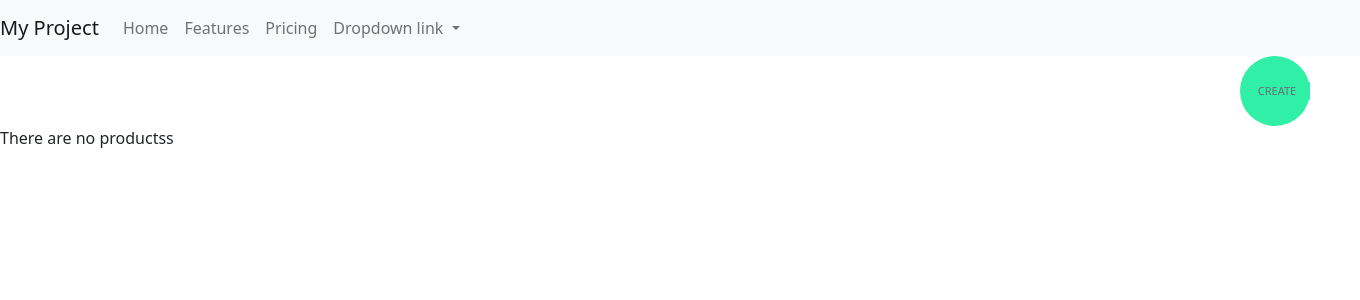
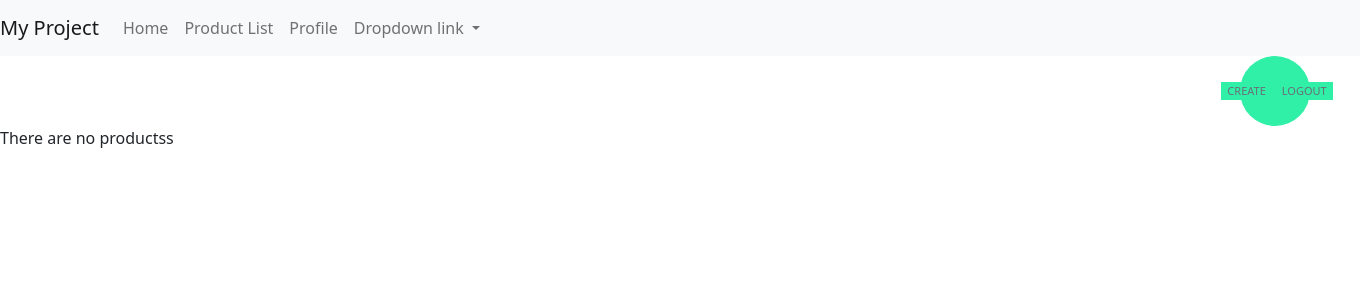
Before and after one commit to Gjenis87/Django-Project, a Django app: page /inventory/product/list in a window 1360 px wide. Shown: the top 300 px of the page. Run offline with Django 4.2, Linux system fonts and the light colour scheme; data that the repository does not hold is empty.

Commit message:
Added Logout function and checked if user is Authentificated method

```diff
--- a/inventory/templates/base.html
+++ b/inventory/templates/base.html
@@ -17,10 +17,10 @@
         <a class="nav-link" href="#">Home</a>
       </li>
       <li class="nav-item">
-        <a class="nav-link" href="#">Features</a>
+        <a class="nav-link" href="#">Product List</a>
       </li>
       <li class="nav-item">
-        <a class="nav-link" href="#">Pricing</a>
+        <a class="nav-link" href="#">Profile</a>
       </li>
       <li class="nav-item dropdown">
         <a class="nav-link dropdown-toggle" href="#" id="navbarDropdownMenuLink" data-toggle="dropdown" aria-haspopup="true" aria-expanded="false">
--- a/inventory/templates/productsLists.html
+++ b/inventory/templates/productsLists.html
@@ -96,6 +96,7 @@
     <div class="add_button">
         <div class="add_button__circle">
             <button type="button" class="create" onclick="createProduct('{% url "create_product"%}')">Create</button> <br>
+            <button type="button" class="logout" onclick="logout('{% url "logout" %}')">Logout</button>
         </div>
     </div>
     {% if products %}
@@ -200,6 +201,9 @@
         function createProduct(url){
             window.location.href = url
         }
+        function logout(url){
+            window.location.href = url
+        }
 
         function editFilteredProduct(id) {
             window.location.href = "/inventory/product/edit/" + id
--- a/users/templates/login.html
+++ b/users/templates/login.html
@@ -1,4 +1,4 @@
-{% extends "base.html" %}
+{#{% extends "base.html" %}#}
 
 {% block content %}
     <style>
--- a/users/templates/sign_up.html
+++ b/users/templates/sign_up.html
@@ -1,4 +1,4 @@
-{% extends "base.html" %}
+{#{% extends "base.html" %}#}
 
 {% block content %}
     <style>
--- a/users/urls.py
+++ b/users/urls.py
@@ -4,5 +4,5 @@ from users import views
 urlpatterns = [
     path('login', views.login_user, name="login"),
     path('signUp', views.sign_up, name="signup"),
-    # path('/signUp', vie)
+    path('logout', views.log_out, name="logout")
 ]
```
Also changed, not shown: users/views.py (+12 -3 lines).
